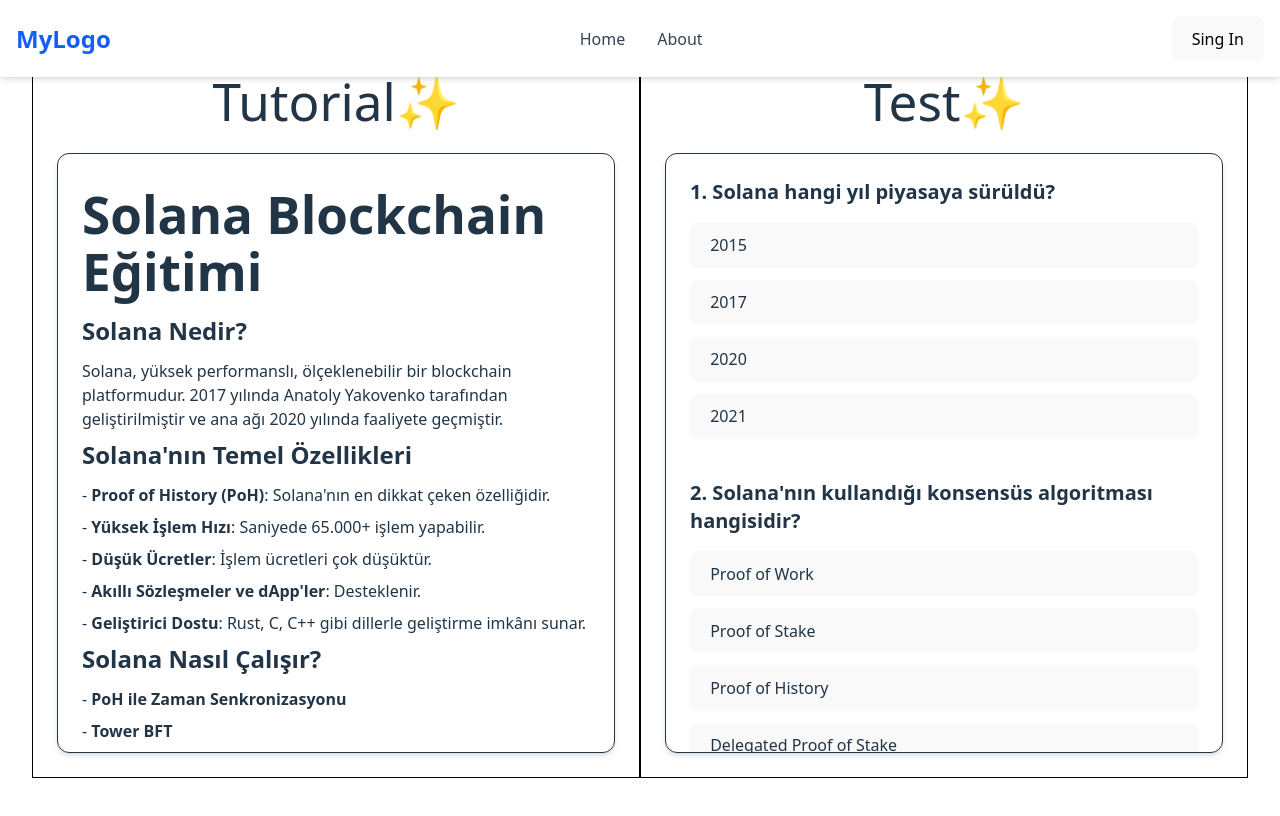
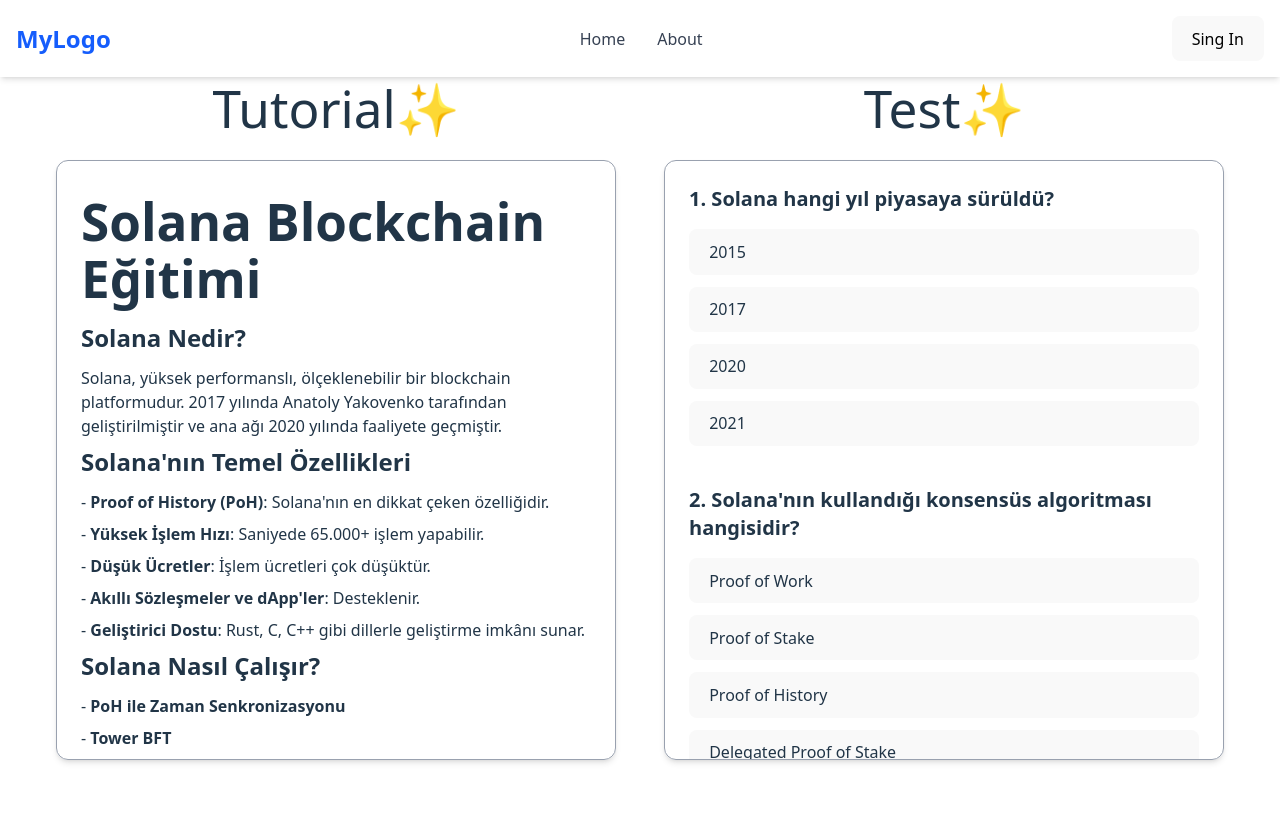
Before and after one commit to sbasrik/web1-team, a React (Vite) app: page / in a window 1280 px wide. Built offline with nearby package versions, Linux system fonts and the light colour scheme.

Commit message:
birkaç küçük değişiklik

```diff
--- a/src/components/SolanaQuiz.tsx
+++ b/src/components/SolanaQuiz.tsx
@@ -11,7 +11,7 @@ const SolanaQuiz = () => {
 
   return (
     <div className="p-6">
-      <div className="h-[600px] overflow-y-auto border rounded-xl shadow-md p-6 text-left font-sans space-y-10">
+      <div className="h-[600px] overflow-y-auto border rounded-xl border-gray-400 shadow-md p-6 text-left font-sans space-y-10">
         {solanaQuestions.map((q, index) => (
           <div key={index}>
             <h2 className="text-xl font-semibold mb-4">{index + 1}. {q.question}</h2>
--- a/src/components/SolanaTutorial.tsx
+++ b/src/components/SolanaTutorial.tsx
@@ -1,5 +1,4 @@
 // SolanaTutorial.tsx
-import React from 'react';
 
 const solanaTutorial: string = `
 # Solana Blockchain Eğitimi
@@ -52,7 +51,7 @@ Solana, blockchain dünyasında hız ve verimliliği ile öne çıkan bir projed
 const SolanaTutorial = () => {
   return (
     <div className="p-6">
-      <div className="h-[600px] overflow-y-auto border rounded-xl shadow-md p-6 text-left font-sans">
+      <div className="h-[600px] overflow-y-auto border rounded-xl border-gray-400 shadow-md p-6 text-left font-sans">
         <div className="prose prose-lg max-w-none">
           {solanaTutorial.split('\n').map((line, index) => {
             if (line.startsWith('# ')) {
--- a/src/components/Test.tsx
+++ b/src/components/Test.tsx
@@ -2,9 +2,9 @@ import SolanaQuiz from "./SolanaQuiz";
 
 export default function Test() {
     return (
-        <div className="border border-black w-1/2">
+        <div className="w-1/2">
             <div>
-                <h1 className="text-black-400 mt-10">Test✨</h1>
+                <h1 className="text-black-400 mt-12">Test✨</h1>
                 <SolanaQuiz/>
             </div>
         </div>
--- a/src/components/Tutorial.tsx
+++ b/src/components/Tutorial.tsx
@@ -2,9 +2,9 @@ import SolanaTutorial from "./SolanaTutorial"
 
 export default function Tutorial() {
     return (
-        <div className="border border-black w-1/2">
+        <div className="w-1/2">
             <div>
-                <h1 className="text-black-400 mt-10">Tutorial✨</h1>
+                <h1 className="text-black-400 mt-12">Tutorial✨</h1>
                 <SolanaTutorial></SolanaTutorial>
             </div>
         </div>
```
